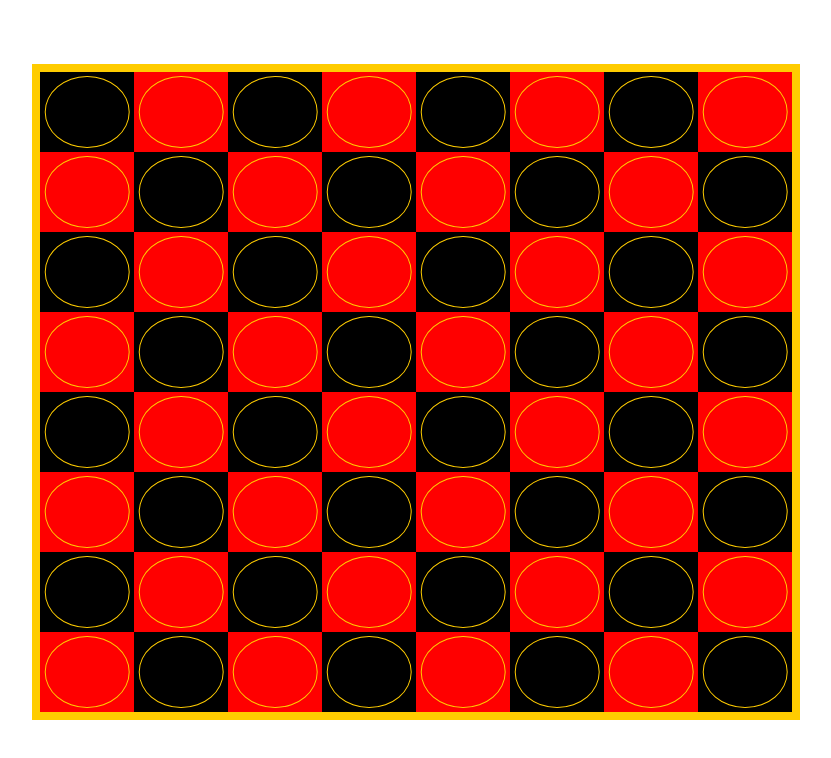
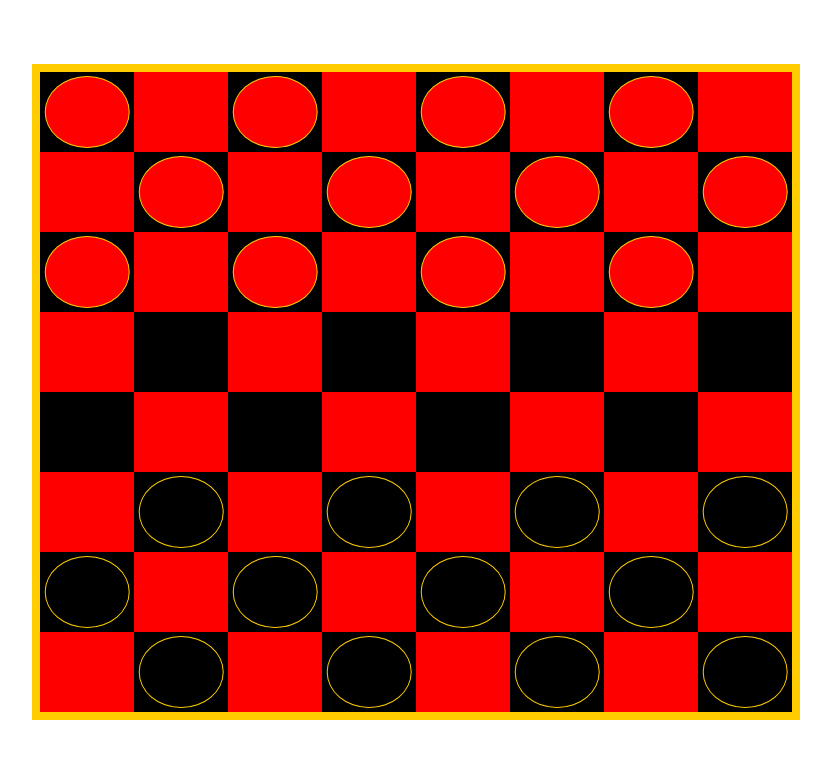
Before and after one commit to Deg5112/react_checkers, a React (Create React App) app: page / in a window 1280 px wide. Shown: the top 758 px of the page, without its empty margins (224-1055 px from the left). Built offline with nearby package versions, Linux system fonts and the light colour scheme.

Commit message:
checkers in the right place on init

```diff
--- a/public/index.html
+++ b/public/index.html
@@ -76,7 +76,7 @@
             background: #000;
         }
 
-        .red.checker-piece {
+        .red.checker {
             background: #f00;
         }
     </style>
--- a/src/App.js
+++ b/src/App.js
@@ -13,12 +13,6 @@ class App extends Component {
 	componentWillMount() {
 	}
 
-
-	handleAddProject(project){
-		// let projects = this.state.projects;
-		// projects.push(project);
-		// this.setState({projects: projects});
-	}
 
   render() {
     return (
@@ -36,7 +30,6 @@ const mapStateToProps = (state) => ({
 
 
 const mapDispatchToProps = (dispatch) => {
-	console.log('actions', Actions);
 	return {actions: bindActionCreators({Actions}, dispatch)}
 };
 
--- a/src/components/Checker.js
+++ b/src/components/Checker.js
@@ -43,8 +43,9 @@ class Checker extends Component{
 	}
 
 	render() {
+		let checkerColor = this.props.playerId === 'Player1' ? 'red' : 'black';
 		return (
-			<div className="checker" key={this.props.rowIndex}></div>
+			<div className={'checker ' + checkerColor} key={this.props.rowIndex}></div>
 		);
 	}
 }
--- a/src/components/CheckerBoard.js
+++ b/src/components/CheckerBoard.js
@@ -3,18 +3,10 @@ import { bindActionCreators } from 'redux';
 import { connect } from 'react-redux';
 import * as Actions from '../testActions';
 import CheckerBoardRow from './CheckerBoardRow';
-import Player from './Player.js';
 
 class CheckerBoard extends Component{
 	constructor(){
 		super();
-		let players = [(new Player('player1')), (new Player('player2'))];
-		this.state = {
-			checkerBoard: {
-				players: players,
-				rows: ['A', 'B', 'C', 'D', 'E', 'F', 'G', 'H'] //make this static?
-				}
-			}
 	}
 
 	componentWillMount(){
@@ -75,9 +67,8 @@ const mapStateToProps = (state) => ({
 
 
 const mapDispatchToProps = (dispatch) => {
-	console.log('actions', Actions);
 	// console.log('bind test', bindActionCreators({Actions}, dispatch));
-	return {actions: bindActionCreators({Actions}, dispatch)}
+	return {actions: bindActionCreators(Actions, dispatch)}
 };
 
 
--- a/src/components/CheckerBoardRow.js
+++ b/src/components/CheckerBoardRow.js
@@ -13,9 +13,6 @@ class CheckerBoardRow extends Component{
 	}
 
 	componentWillMount() {
-		//look into state management for differnt views/data models
-		var checkerBoard = this.state.checkerBoard;
-		var PlayerOne = {}
 	}
 
 	render() {
--- a/src/components/Square.js
+++ b/src/components/Square.js
@@ -4,11 +4,9 @@ import Checker from './Checker';
 class CheckerBoardRow extends Component{
 	constructor(){
 		super();
-		this.state = {
-			checkerBoard: {
-				players: [],
-			}
-		}
+	}
+
+	componentWillMount() {
 	}
 
 	getSquareClass() {
@@ -22,18 +20,27 @@ class CheckerBoardRow extends Component{
 		return squareClass;
 	}
 
-	componentWillMount() {
-		//look into state management for differnt views/data models
-		var checkerBoard = this.state.checkerBoard;
-		var PlayerOne = {}
-	}
+	render() {
+		const rowIndex = this.props.rowIndex;
+		let squareClass = this.getSquareClass();
+		let renderSquare;
+		if (
+			(rowIndex <= 3 || rowIndex >= 6) &&
+			this.getSquareClass() === 'black square'
+		) {
+			let playerId = rowIndex <= 3 ? 'Player1' : 'Player2';
+			renderSquare = (
+				<div className={squareClass} key={this.props.squareIndex}>
+					<Checker playerId={playerId}></Checker>
+				</div>
+			);
+		} else {
+			renderSquare = (
+				<div className={squareClass} key={this.props.squareIndex}></div>
+			)
+		}
 
-	render() {
-		return (
-			<div className={this.getSquareClass()} key={this.props.squareIndex}>
-				<Checker></Checker>
-			</div>
-		);
+		return (renderSquare);
 	}
 }
 
--- a/src/index.js
+++ b/src/index.js
@@ -4,18 +4,22 @@ import App from './App';
 import registerServiceWorker from './registerServiceWorker';
 import { createStore } from 'redux'
 import { Provider } from 'react-redux'
+import Player from './components/Player.js';
 //this should be imported, use combineReducers
+let players = [(new Player('player1')), (new Player('player2'))];
+
 let initialState = {
 	checkerBoard: {
-		players: [],
+		players: players,
+		rows: ['A', 'B', 'C', 'D', 'E', 'F', 'G', 'H'],
+		playerTurn: null,
 	}
 };
 
 function rootReducer(state = {}, action) {
-	console.log('state', state);
 	switch(action.type) {
 		case 'checkerBoard':
-			return Object.assign({}, state, {checkerBoard: action.checkerBoard})
+			return Object.assign({}, state, {checkerBoard: action.value})
 	}
 	return state;
 }
```
Also changed, not shown: src/components/CheckerPlayer.js (deleted).
